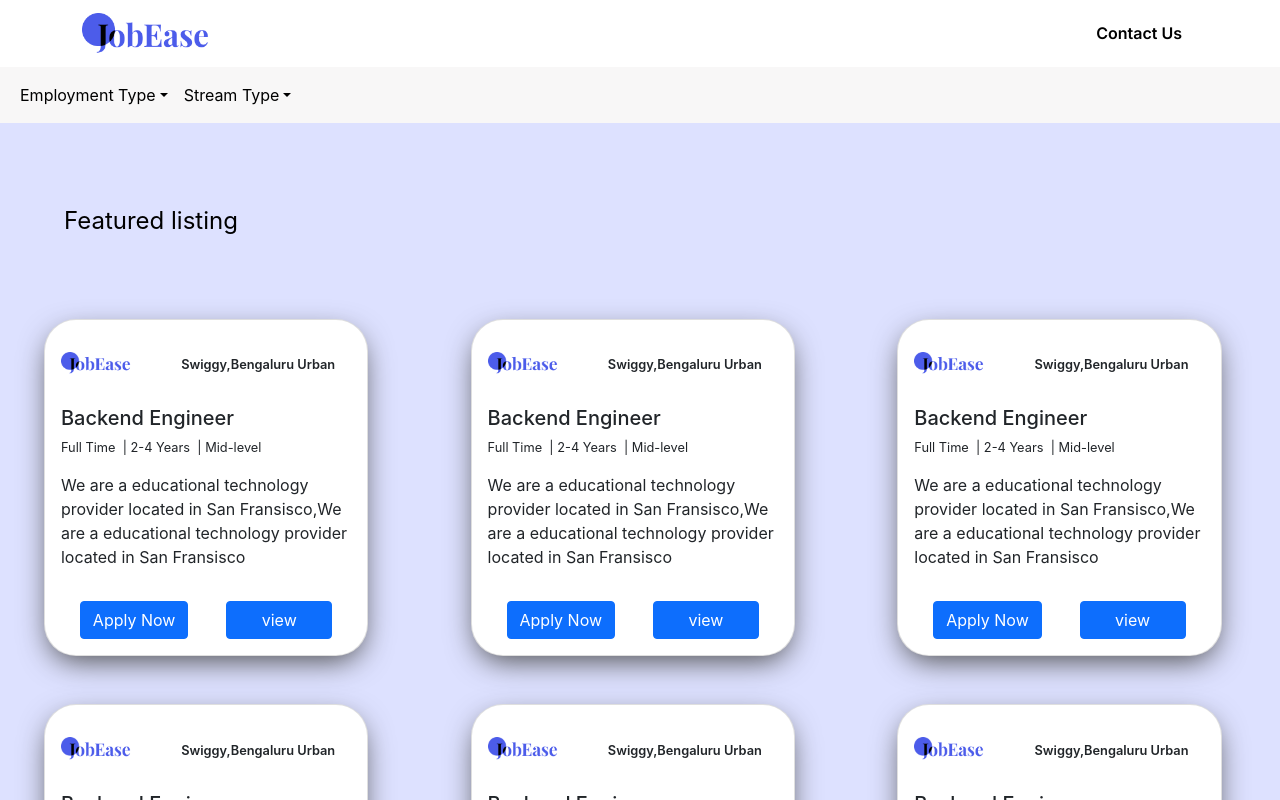
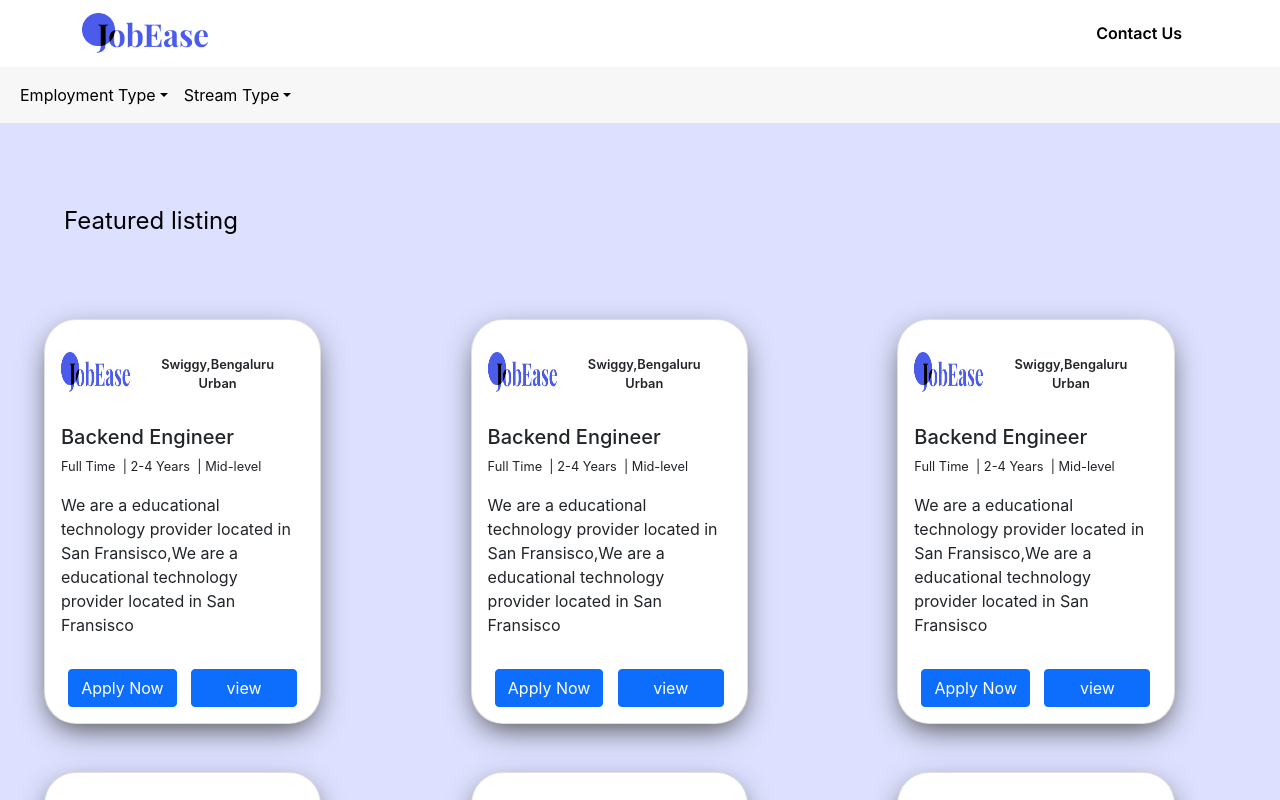
Before and after one commit to krishmurarka/Job-Portal, a React (Create React App) app in the folder user-frontend/: page / in a window 1280 px wide. Shown: the top 800 px of the page. Built offline with nearby package versions, Linux system fonts and the light colour scheme.

Commit message:
Update Card.css

```diff
--- a/user-frontend/src/Components/Card.css
+++ b/user-frontend/src/Components/Card.css
@@ -1,7 +1,7 @@
 .card{
     display: flex;
     margin-left:10.3%;
-    max-width: 76%;
+    max-width: 65%;
     margin-right:2%;
     box-shadow: 0px 10px 30px -6px rgb(71, 71, 71);
     border-radius: 2rem;
```
